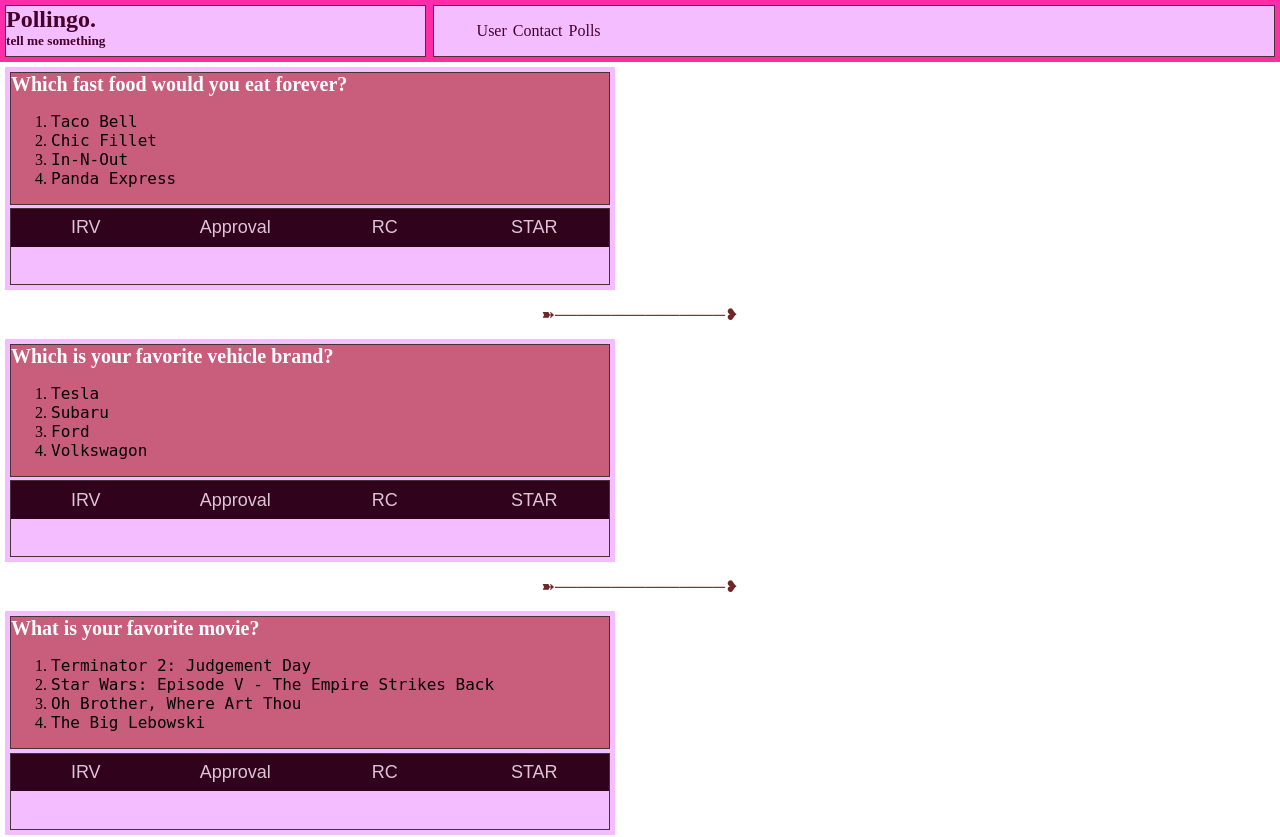
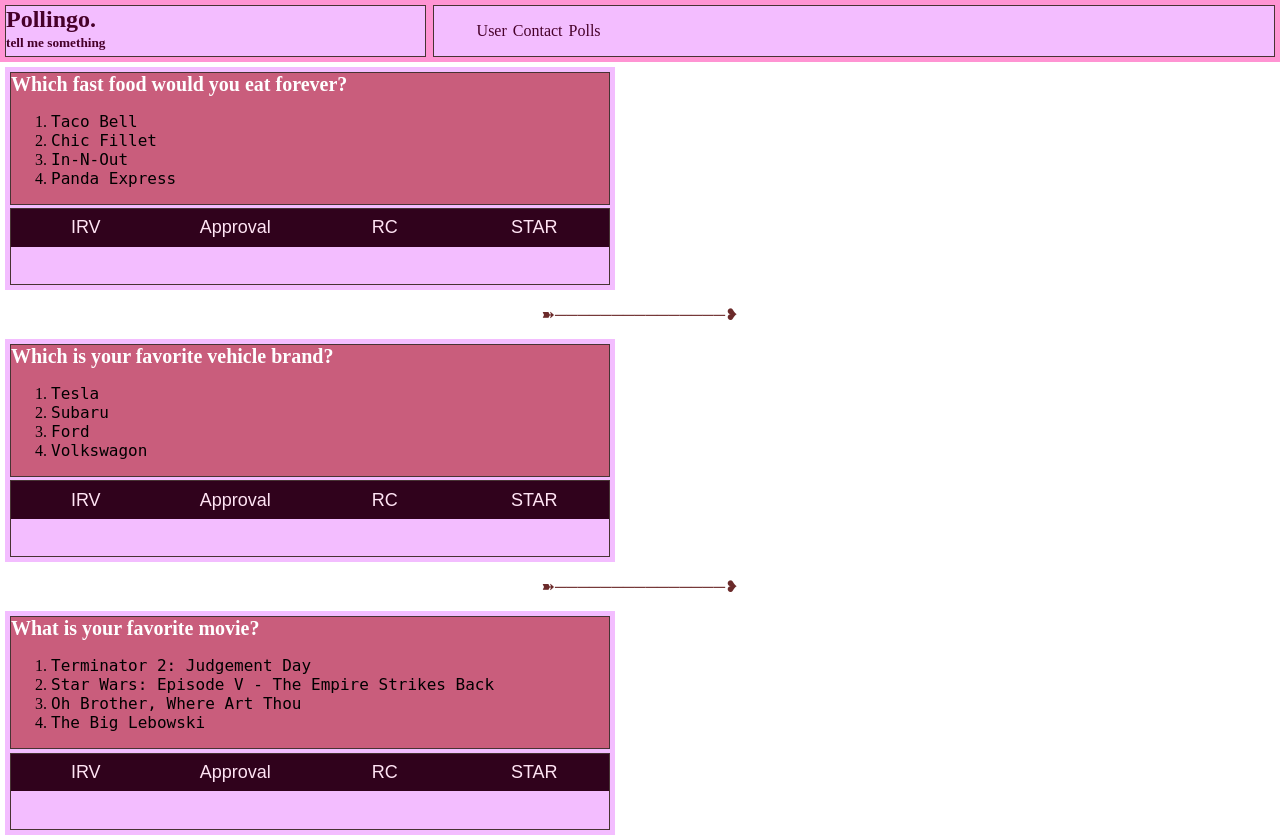
Before and after one commit to el7/Pollingo, a React (Create React App) app in the folder pollingo/: page / in a window 1280 px wide. Shown: the top 837 px of the page. Built offline with nearby package versions, Linux system fonts and the light colour scheme.

Commit message:
abstracted Q's and A's into vairables. going to try generating them some way.

```diff
--- a/pollingo/public/index.html
+++ b/pollingo/public/index.html
@@ -24,7 +24,7 @@
       work correctly both with client-side routing and a non-root public URL.
       Learn how to configure a non-root public URL by running `npm run build`.
     -->
-    <title>React App</title>
+    <title>Pollingo</title>
   </head>
   <body>
     <noscript>You need to enable JavaScript to run this app.</noscript>
--- a/pollingo/src/css/main.css
+++ b/pollingo/src/css/main.css
@@ -25,7 +25,7 @@ body {
 }
 
 .header-container {
-  background-color: #ff2ca7;
+  background-color: #ff94d3;
   color: #47002a;
   padding: 5px;
   display: grid;
@@ -40,6 +40,16 @@ body {
   margin: 0px 0px 0px 0px;
 }
 
+.header-container h5 {
+  display: none;
+}
+
+@media screen and (min-width: 39.9375em) {
+  .header-container h5 {
+    display: initial;
+  }
+}
+
 .header-container li {
   color: #47002a;
 }
@@ -49,6 +59,7 @@ body {
   background-color: #f3bdff;
   border: 1px solid #473333;
   margin: 0px 0px 0px 0px;
+  padding: 0px;
 }
 
 .header-container main {
@@ -191,7 +202,7 @@ body {
   font-family: sans-serif;
   font-size: 18px;
   background-color: #30021c;
-  color: #ddc5d3;
+  color: #ffe4f4;
 }
 
 .pollbox-1 .tabContainer .buttonContainer button:hover {
--- a/pollingo/src/js/components/layoutPollingoOne.js
+++ b/pollingo/src/js/components/layoutPollingoOne.js
@@ -7,9 +7,13 @@ import "../../css/main.css";
 
 function LayoutOne() {
 
+    // function that generates polling questions
 
-
-
+    const q1 = "Which fast food would you eat forever?";
+    const q1_a1 = "Taco Bell";
+    const q1_a2 = "Chic Fillet";
+    const q1_a3 = "In-N-Out";
+    const q1_a4 = "Panda Express";
 
     return (
         <div className="layoutOne grid-main-container">
@@ -17,7 +21,7 @@ function LayoutOne() {
                 <Header/>
             </div>
             <div className="grid-item grid-main-item-main">
-                <PollBox q="Which fast food would you eat forever?" a1="Taco Bell" a2="Chic Fillet" a3="In-N-Out" a4="Panda Express"/>
+                <PollBox q={q1} a1={q1_a1} a2={q1_a2} a3={q1_a3} a4={q1_a4}/>
                 <Seperator />
                 <PollBox q="Which is your favorite vehicle brand?" a1="Tesla" a2="Subaru" a3="Ford" a4="Volkswagon"/>
                 <Seperator />
--- a/pollingo/src/scss/1-helpers/_util_variables.scss
+++ b/pollingo/src/scss/1-helpers/_util_variables.scss
@@ -10,7 +10,7 @@ $colors: (
   con-desc-1: rgb(51, 19, 0),
   con-bg-1: rgb(226, 129, 248),
   con-name-1: rgb(71, 0, 42),
-  header-bg-1: rgb(255, 44, 167),
+  header-bg-1: rgb(255, 148, 211),
   header-text-1: rgb(71, 0, 42),
   pb-header-bg-1: rgb(243, 189, 255),
   pb-main-bg-1: rgb(201, 93, 124),
@@ -20,7 +20,7 @@ $colors: (
   pb-main-bg-xl-1: rgb(255, 198, 198),
   pb-main-tab-bg-1: rgb(48, 2, 28),
   pb-main-tab-bg-2: rgb(92, 2, 54),
-  pb-main-tab-text-1: rgb(221, 197, 211),
+  pb-main-tab-text-1: rgb(255, 228, 244),
   pb-main-tab-text-2: rgb(255, 255, 255),
 );
 
--- a/pollingo/src/scss/4-layout/_siteHeader.scss
+++ b/pollingo/src/scss/4-layout/_siteHeader.scss
@@ -8,7 +8,14 @@
     margin: 0px 0px 0px 0px;
   }
 
+  h5 {
+    display: none;
+  }
+
   @include screenSizeBp(min-small) {
+    h5 {
+      display: initial;
+    }
   }
 
   @include screenSizeBp(min-medium) {
@@ -33,6 +40,7 @@
     background-color: getColor(pb-header-bg-1);
     border: getSize(pb-border-1);
     margin: 0px 0px 0px 0px;
+    padding: 0px;
   }
 
   main {
```
Also changed, not shown: 1 other file (tests, documents, lock files or other folders).
